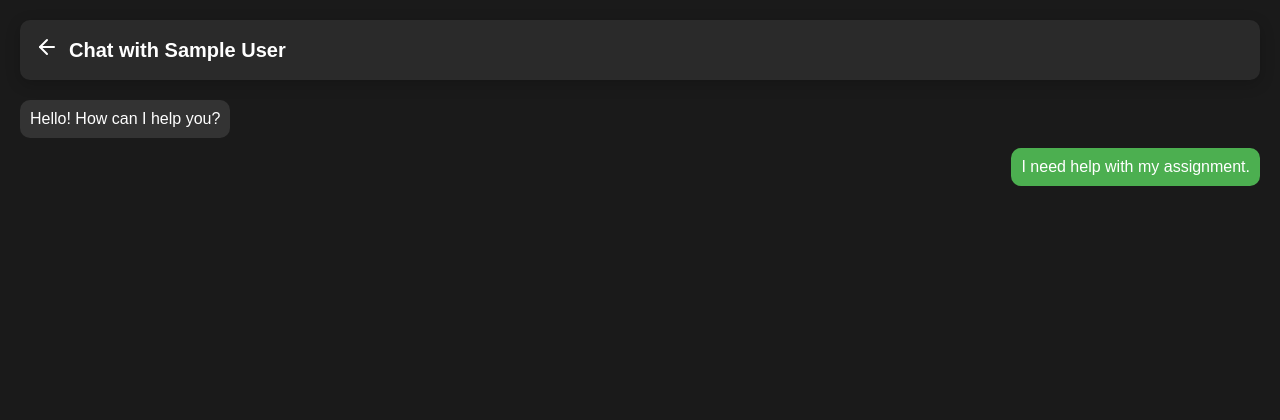
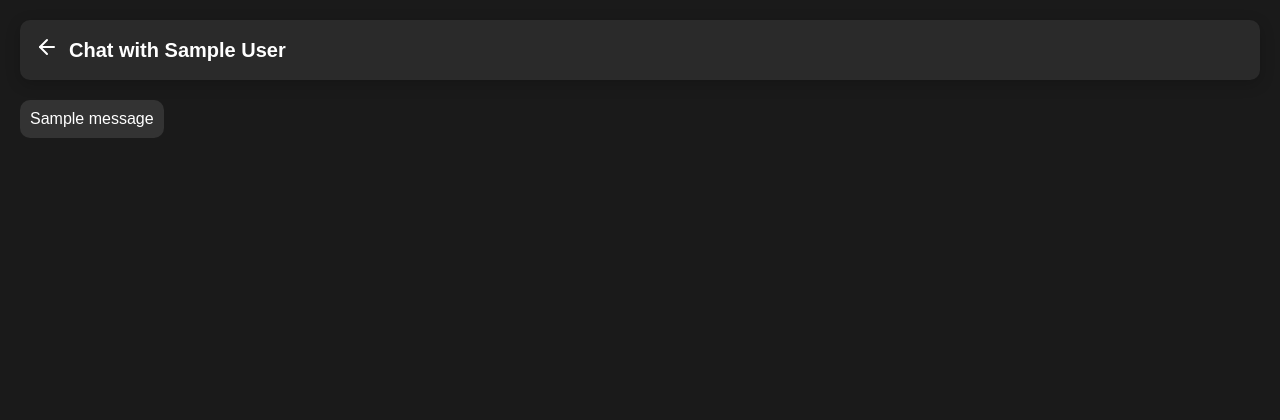
Before and after one commit to Shishir-Kc/Shree-Rastriya-Secondary-School, a Django app: page /teacher/chat/1/ in a window 1280 px wide. Shown: the top 420 px of the page. Run offline with Django 5.2, Linux system fonts and the light colour scheme; tables that the repository leaves empty hold one stand-in row (values such as "Sample post"); one stand-in notice (Sample message) is shown.

Commit message:
updated front end for messenger type look

```diff
--- a/Shree_Rastriya_Secondary_School/home/templates/home/teacher_chat.html
+++ b/Shree_Rastriya_Secondary_School/home/templates/home/teacher_chat.html
@@ -146,10 +146,24 @@
 
         <!-- Chat Messages -->
         <div class="chat-messages" id="chatMessages">
-            <div class="message received">Hello! How can I help you?</div>
-            <div class="message sent">I need help with my assignment.</div>
+            {% for message in messages reversed %}
+                <div class="message {% if message.sender == request.user %}sent{% else %}received{% endif %}">
+                    {{ message.message }}
+                </div>
+            {% endfor %}
         </div>
 
+        <!-- Automatically scroll to the bottom on page load -->
+        <script>
+            window.onload = function() {
+                var chatMessages = document.getElementById("chatMessages");
+                chatMessages.scrollTop = chatMessages.scrollHeight;
+            }
+        </script>
+
+
+    <form method="post">
+        {% csrf_token %}
         <!-- Chat Input -->
         <div class="chat-input-container" id="chatInputContainer">
             <!-- File upload icon on the left -->
@@ -158,9 +172,10 @@
             </label>
             <!-- Hidden file input -->
             <input type="file" id="fileInput" class="file-input" accept="image/*,application/pdf">
-            <input type="text" id="chatInput" class='message' placeholder="Type a message...">
+            <input type="text" id="chatInput" class='message' name="message" placeholder="Type a message...">
             <button>Send</button>
         </div>
+    </form>
     </div>
 
     <script>
```
